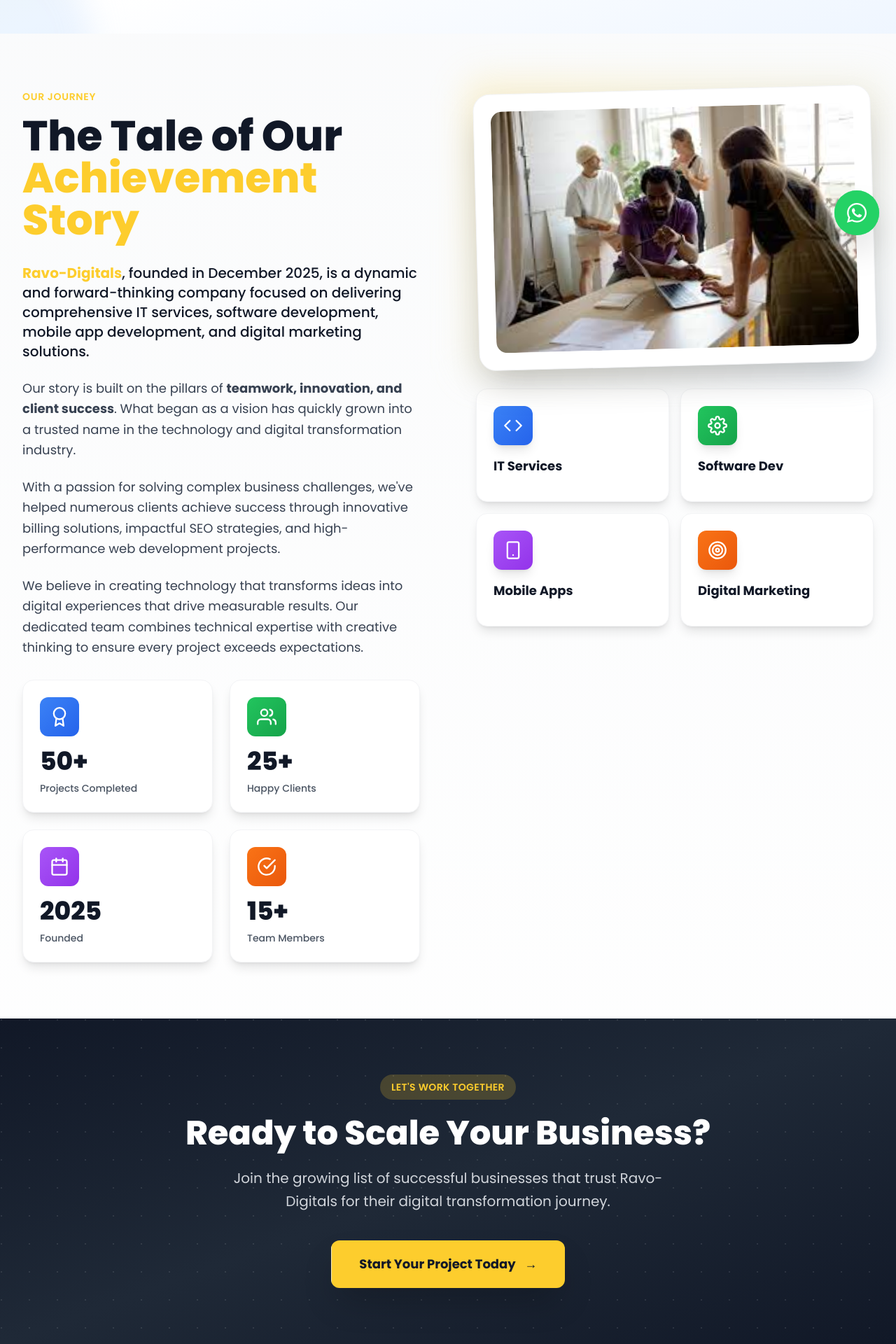
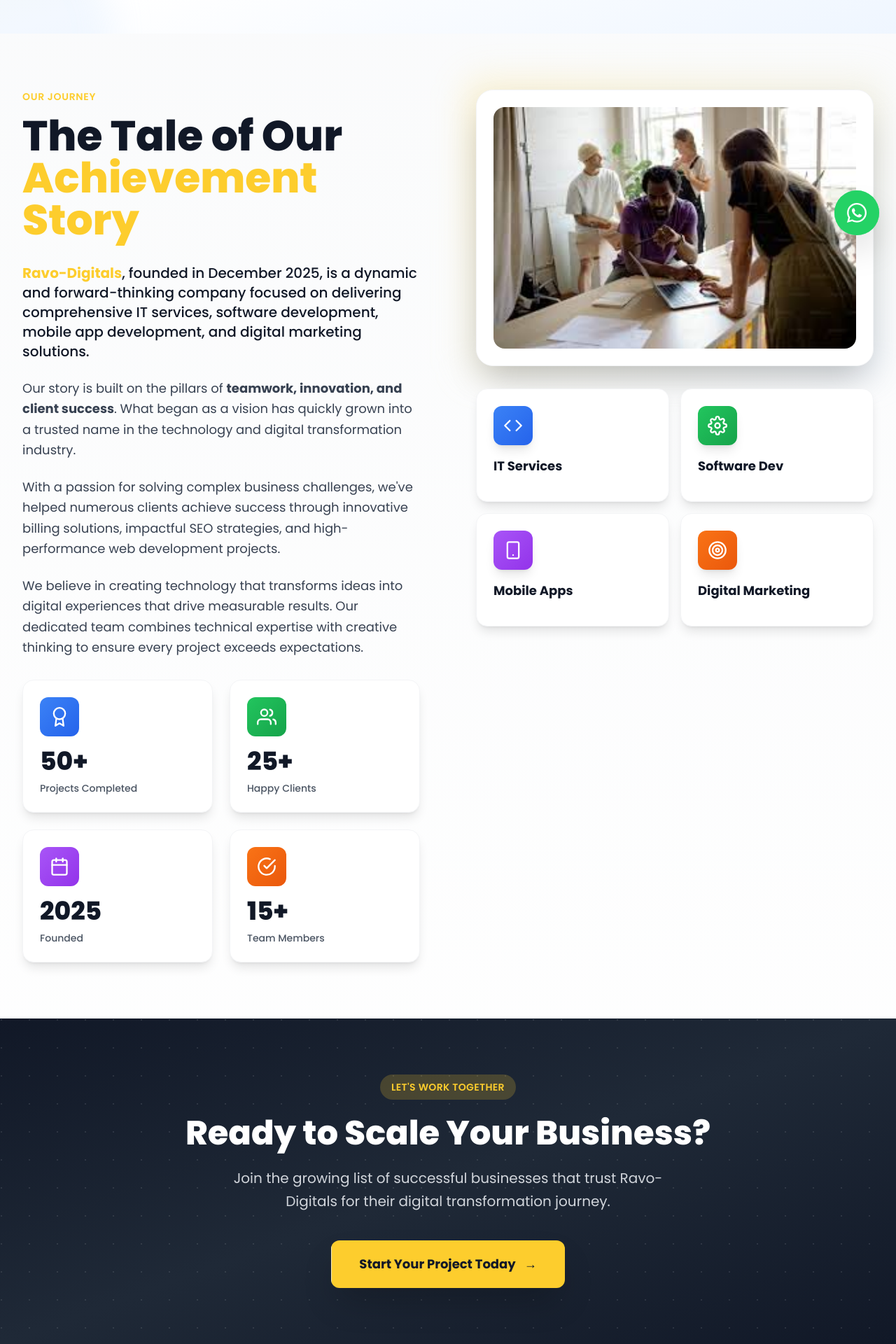
Before and after one commit to tarunmct/Ravo_Digital1, a React (Vite) app: page /about in a window 1280 px wide. Shown: the part 440-2360 px from the top of the page at 70% size. Built offline with nearby package versions, Linux system fonts and the light colour scheme.

Commit message:
Updated Abou Us animations

```diff
--- a/src/components/About/AboutUs.jsx
+++ b/src/components/About/AboutUs.jsx
@@ -9,10 +9,10 @@
     <div className="min-h-screen bg-gradient-to-b from-gray-50 to-white">
       {/* Hero Section */}
       <section className="relative py-24 bg-gradient-to-br from-yellow-50 via-white to-blue-50 overflow-hidden">
-        {/* Decorative Background Elements */}
-        <div className="absolute inset-0 overflow-hidden">
-          <div className="absolute -top-40 -right-40 w-80 h-80 bg-yellow-200 rounded-full mix-blend-multiply filter blur-xl opacity-30 animate-blob"></div>
-          <div className="absolute -bottom-40 -left-40 w-80 h-80 bg-blue-200 rounded-full mix-blend-multiply filter blur-xl opacity-30 animate-blob animation-delay-2000"></div>
+        {/* Decorative Background Elements - Simplified */}
+        <div className="absolute inset-0 overflow-hidden pointer-events-none">
+          <div className="absolute -top-40 -right-40 w-80 h-80 bg-yellow-200 rounded-full mix-blend-multiply filter blur-xl opacity-20"></div>
+          <div className="absolute -bottom-40 -left-40 w-80 h-80 bg-blue-200 rounded-full mix-blend-multiply filter blur-xl opacity-20"></div>
         </div>
 
         <div className="max-w-7xl mx-auto px-4 sm:px-6 lg:px-8 relative z-10">
@@ -137,7 +137,8 @@
                     whileInView={{ opacity: 1, scale: 1 }}
                     viewport={{ once: true }}
                     transition={{ duration: 0.5, delay: 0.8 + index * 0.1 }}
-                    whileHover={{ scale: 1.05, y: -5 }}
+                    whileHover={{ scale: 1.03, y: -3 }}
+                    style={{ willChange: 'transform' }}
                     className="bg-white rounded-2xl p-6 shadow-lg border border-gray-100 hover:shadow-xl transition-all duration-300 group"
                   >
                     <div className={`w-14 h-14 bg-gradient-to-br ${stat.color} rounded-xl flex items-center justify-center mb-4 group-hover:scale-110 transition-transform duration-300`}>
@@ -171,23 +172,15 @@
 
                 <motion.div
                   className="relative bg-white rounded-3xl p-6 shadow-2xl overflow-hidden border border-gray-100"
-                  animate={{
-                    rotate: [0, 2, -2, 1.5, -1.5, 0],
-                  }}
-                  transition={{
-                    duration: 6,
-                    repeat: Infinity,
-                    ease: "easeInOut",
-                    delay: 1
-                  }}
+                  style={{ willChange: 'transform' }}
                 >
                   <div className="relative overflow-hidden rounded-2xl">
                     <motion.img
                       src={AboutImg}
                       alt="Ravo Digitals Team"
                       className="w-full h-auto object-cover"
-                      whileHover={{ scale: 1.05 }}
-                      transition={{ duration: 0.5 }}
+                      whileHover={{ scale: 1.03 }}
+                      transition={{ duration: 0.4 }}
                     />
                     {/* Overlay gradient on hover */}
                     <div className="absolute inset-0 bg-gradient-to-t from-black/20 to-transparent opacity-0 group-hover:opacity-100 transition-opacity duration-300"></div>
@@ -215,7 +208,8 @@
                     whileInView={{ opacity: 1, y: 0 }}
                     viewport={{ once: true }}
                     transition={{ duration: 0.5, delay: 0.9 + index * 0.1 }}
-                    whileHover={{ scale: 1.05, y: -8, rotate: 1 }}
+                    whileHover={{ scale: 1.03, y: -5 }}
+                    style={{ willChange: 'transform' }}
                     className="bg-white rounded-2xl p-6 shadow-lg border border-gray-100 hover:shadow-2xl transition-all duration-300 group cursor-pointer"
                   >
                     <div className={`w-14 h-14 bg-gradient-to-br ${service.color} rounded-xl flex items-center justify-center mb-4 group-hover:scale-110 group-hover:rotate-6 transition-all duration-300 shadow-lg`}>
@@ -269,15 +263,10 @@
                 whileTap={{ scale: 0.98 }}
                 className="group relative px-10 py-5 bg-[#fdcd2d] text-gray-900 font-bold text-lg rounded-xl transition-all duration-300 overflow-hidden shadow-2xl"
               >
-                <span className="relative z-10 flex items-center gap-3">
-                  Start Your Project Today
-                  <motion.span
-                    animate={{ x: [0, 5, 0] }}
-                    transition={{ duration: 1.5, repeat: Infinity }}
-                  >
-                    →
-                  </motion.span>
-                </span>
+                  <span className="relative z-10 flex items-center gap-3">
+                    Start Your Project Today
+                    <span>→</span>
+                  </span>
                 <motion.div
                   className="absolute inset-0 bg-white"
                   initial={{ x: '-100%' }}
```
